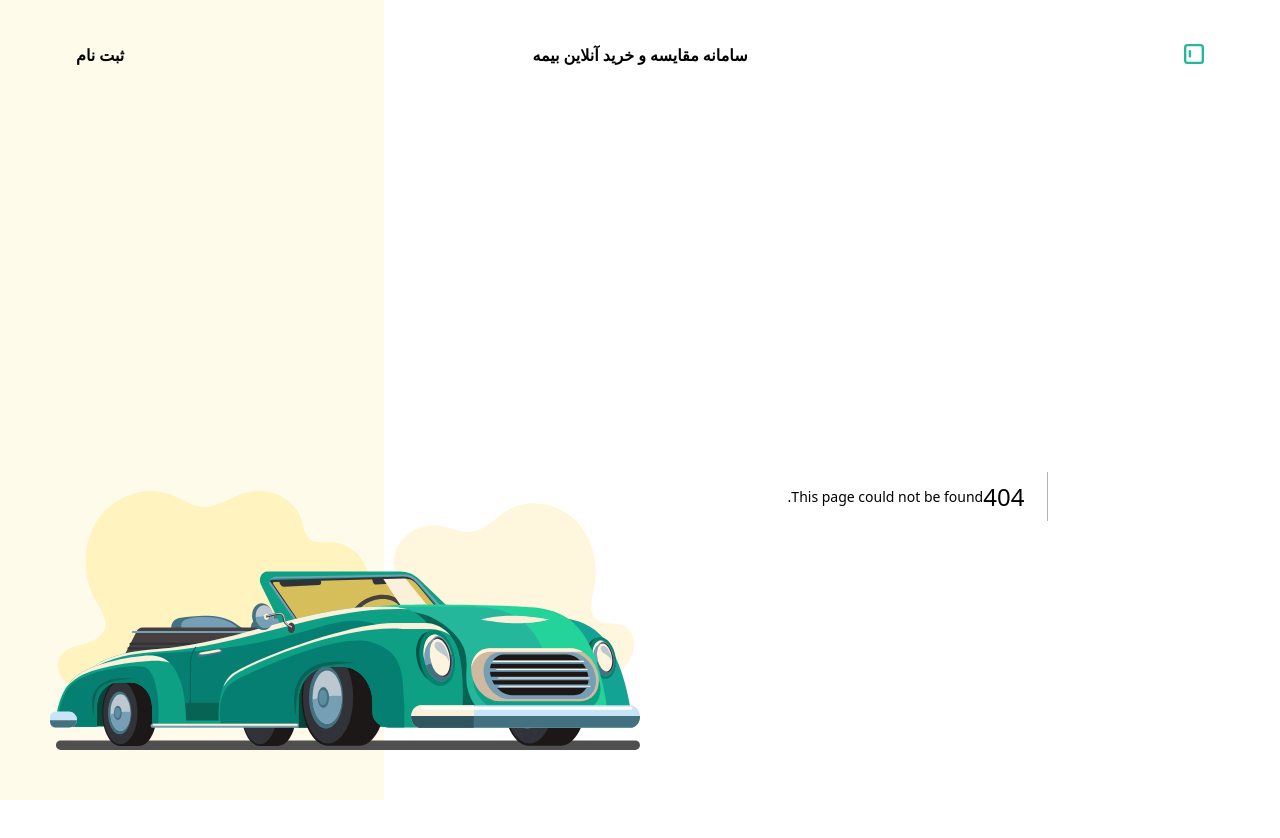
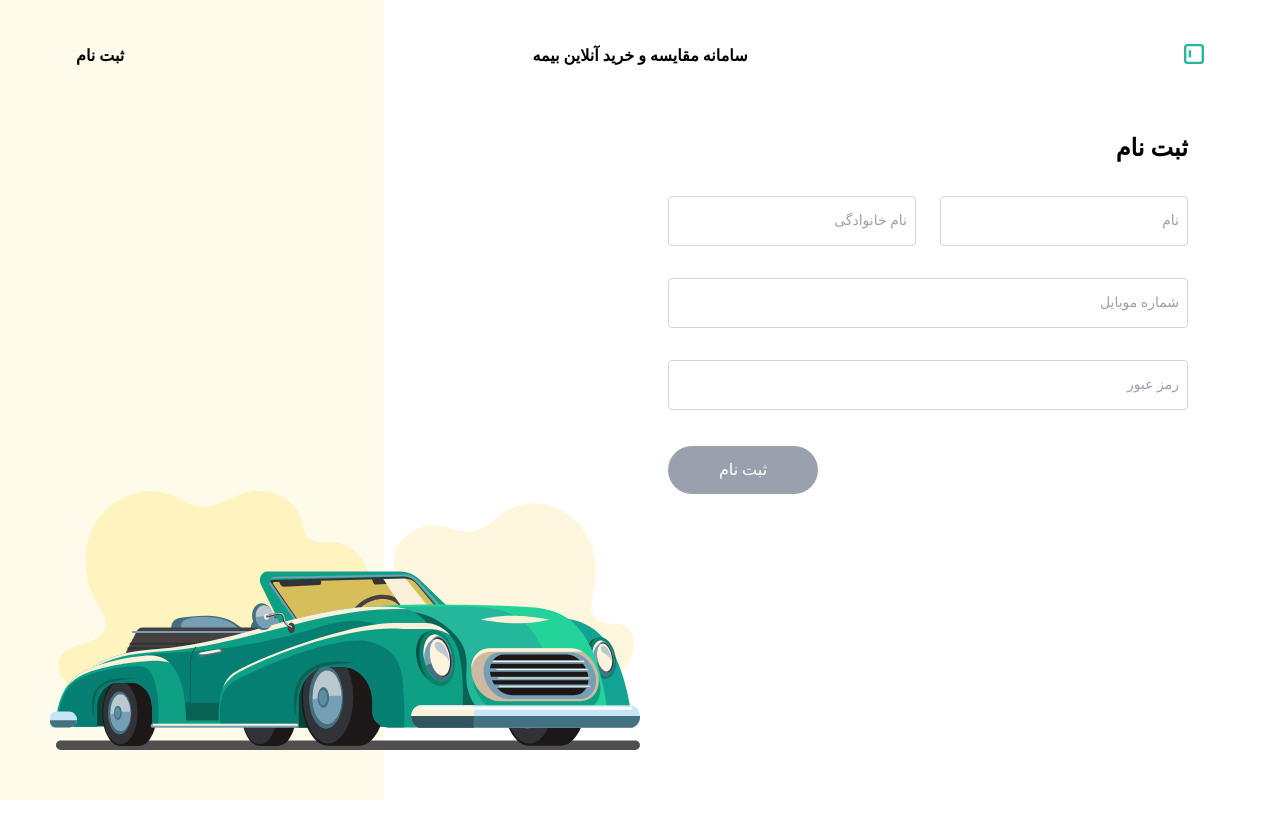
Before and after one commit to sajedehhosseini/azki-test, a Next.js app: page /register in a window 1280 px wide. Before the commit this address had no page. Shown: the top 838 px of the page. After the commit the page ends 800 px from the top, so only its background shows below. Built offline with nearby package versions, Linux system fonts and the light colour scheme; a web font is replaced by a local one.

Commit message:
apply validation to register form

```diff
--- a/package.json
+++ b/package.json
@@ -9,6 +9,7 @@
     "lint": "next lint"
   },
   "dependencies": {
+    "@hookform/resolvers": "^5.1.1",
     "@reduxjs/toolkit": "^2.8.2",
     "next": "15.3.5",
     "react": "^19.0.0",
@@ -16,7 +17,8 @@
     "react-hook-form": "^7.60.0",
     "react-redux": "^9.2.0",
     "redux-persist": "^6.0.0",
-    "sass": "^1.89.2"
+    "sass": "^1.89.2",
+    "zod": "^4.0.5"
   },
   "devDependencies": {
     "@eslint/eslintrc": "^3",
--- a/src/app/(auth)/login/page.tsx
+++ b/src/app/(auth)/register/page.tsx
@@ -1,5 +1,5 @@
 "use client";
-import LoginForm, {TLoginFormInputs} from "@/components/molecule/LoginForm";
+import RegisterForm, {TRegisterFormInputs} from "@/components/molecule/RegisterForm";
 import {useState} from "react";
 import {useAppDispatch} from "@/store/hooks";
 import {setUserInfo} from "@/store/slices/authSlice";
@@ -7,12 +7,12 @@ import {setUserInfo} from "@/store/slices/authSlice";
 export default function LoginPage() {
     const [isPending, setIsPending] = useState<boolean>(false);
     const dispatch = useAppDispatch()
-    const handleLogin = ({password, ...data}: TLoginFormInputs) => {
-        console.log("handleLogin", data);
+    const handleRegister = ({password, ...data}: TRegisterFormInputs) => {
+        console.log("handleRegister", data);
         setIsPending(true);
         dispatch(setUserInfo(data))
         setIsPending(false);
     };
 
-    return <LoginForm onSubmit={handleLogin} isPending={isPending}/>;
+    return <RegisterForm onSubmit={handleRegister} isPending={isPending}/>;
 }
--- a/src/components/atoms/Input.tsx
+++ b/src/components/atoms/Input.tsx
@@ -3,8 +3,7 @@ import React, {InputHTMLAttributes} from "react";
 type TInputProps = InputHTMLAttributes<HTMLInputElement> & { error: string | undefined }
 const Input = React.forwardRef<HTMLInputElement, TInputProps>(({error, ...props}, ref) => { //TODO: add ts
     return (
-        <div>
-            <div className="mt-2">
+        <div className="mt-2 relative">
             <div
                 className={`bg-white rounded-sm border focus-within:border-indigo-700 ${error ? "border-red-600" : "border-gray-300"}`}
             >
@@ -15,9 +14,8 @@ const Input = React.forwardRef<HTMLInputElement, TInputProps>(({error, ...props}
                     className={'h-[40px] md:h-[48px] w-full placeholder:text-gray-400 focus:outline-none px-2 sm:text-sm'}
                 />
             </div>
-            </div>
             {error && (
-                <p className="mt-1 text-sm text-red-600">{error}</p>
+                <p className="absolute mt-1 text-xs text-red-600">{error}</p>
             )}
         </div>
     )
--- a/src/components/molecule/LoginForm.tsx
+++ /dev/null
@@ -1,87 +0,0 @@
-import React from "react";
-import { FormProvider, useForm } from "react-hook-form";
-import Button from "@/components/atoms/Button";
-import RHFControlledInput from "@/components/controlled/RHFControlledInput";
-import Row from "@/components/atoms/Row";
-import Col from "@/components/atoms/Col";
-
-export type TLoginFormInputs = {
-  firstName: string;
-  lastName: string;
-  phoneNumber: string;
-  password: string;
-};
-
-type TLoginFormProps = {
-  onSubmit: (data: TLoginFormInputs) => void;
-  isPending?: boolean;
-};
-
-export default function LoginForm({ onSubmit, isPending }: TLoginFormProps) {
-  const methods = useForm<TLoginFormInputs>();
-
-  return (
-    <FormProvider {...methods}>
-      <form
-        onSubmit={methods.handleSubmit(onSubmit)}
-        className="flex justify-center md:justify-end mt-6"
-      >
-        <Row className={"max-w-[570px]"}>
-          <Col>
-            <h1 className="text-center text-lg md:text-start md:text-2xl font-bold">
-              ثبت نام
-            </h1>
-          </Col>
-          <Col md={6}>
-            <RHFControlledInput
-              name="firstName"
-              placeholder="نام"
-              rules={{
-                required: "نام الزامی است",
-              }}
-            />
-          </Col>
-          <Col md={6}>
-            <RHFControlledInput
-              name="lastName"
-              placeholder="نام خانوادگی"
-              rules={{
-                required: "نام خانوادگی الزامی است",
-              }}
-            />
-          </Col>
-          <Col>
-            <RHFControlledInput
-              name="phoneNumer"
-              placeholder="شماره موبایل"
-              rules={{
-                required: "شماره موبایل الزامی است",
-              }}
-            />
-          </Col>
-          <Col>
-            <RHFControlledInput
-              name="password"
-              type="password"
-              autoComplete="new-password"
-              placeholder="رمز عبور"
-              rules={{
-                required: "رمز عبور الزامی است",
-              }}
-            />
-          </Col>
-
-          <Col className={"flex justify-center md:justify-end mt-3"}>
-            <Button
-              type="submit"
-              disabled={isPending}
-              className="min-w-[150px]"
-            >
-              {isPending ? "در حال ارسال..." : "ثبت نام"}
-            </Button>
-          </Col>
-        </Row>
-      </form>
-    </FormProvider>
-  );
-}
--- /dev/null
+++ b/src/components/molecule/RegisterForm.tsx
@@ -0,0 +1,81 @@
+import React from "react";
+import {FormProvider, useForm} from "react-hook-form";
+import {zodResolver} from "@hookform/resolvers/zod";
+import Button from "@/components/atoms/Button";
+import RHFControlledInput from "@/components/controlled/RHFControlledInput";
+import Row from "@/components/atoms/Row";
+import Col from "@/components/atoms/Col";
+import {registerFormSchema} from "@/lib/schemas";
+
+export type TRegisterFormInputs = {
+    firstName: string;
+    lastName: string;
+    phoneNumber: string;
+    password: string;
+};
+
+type TRegisterFormProps = {
+    onSubmit: (data: TRegisterFormInputs) => void;
+    isPending?: boolean;
+};
+
+export default function RegisterForm({onSubmit, isPending}: TRegisterFormProps) {
+    const methods = useForm<TRegisterFormInputs>({
+        resolver: zodResolver(registerFormSchema),
+        mode: "onChange",
+        reValidateMode: "onChange",
+    });
+
+    return (
+        <FormProvider {...methods}>
+            <form
+                onSubmit={methods.handleSubmit(onSubmit)}
+                className="flex justify-center md:justify-end mt-6"
+            >
+                <Row className={"max-w-[570px]"}>
+                    <Col>
+                        <h1 className="text-center text-lg md:text-start md:text-2xl font-bold">
+                            ثبت نام
+                        </h1>
+                    </Col>
+                    <Col md={6}>
+                        <RHFControlledInput
+                            name="firstName"
+                            placeholder="نام"
+                        />
+                    </Col>
+                    <Col md={6}>
+                        <RHFControlledInput
+                            name="lastName"
+                            placeholder="نام خانوادگی"
+                        />
+                    </Col>
+                    <Col>
+                        <RHFControlledInput
+                            name="phoneNumber"
+                            placeholder="شماره موبایل"
+                        />
+                    </Col>
+                    <Col>
+                        <RHFControlledInput
+                            name="password"
+                            type="password"
+                            autoComplete="new-password"
+                            placeholder="رمز عبور"
+                        />
+                    </Col>
+
+                    <Col className={"flex justify-center md:justify-end mt-3"}>
+                        <Button
+                            type="submit"
+                            disabled={isPending || !methods.formState.isValid}
+                            className="min-w-[150px]"
+                        >
+                            {isPending ? "در حال ارسال..." : "ثبت نام"}
+                        </Button>
+                    </Col>
+                </Row>
+            </form>
+        </FormProvider>
+    );
+}
--- /dev/null
+++ b/src/lib/schemas/index.ts
@@ -0,0 +1 @@
+export {registerFormSchema} from './register.schema'
--- /dev/null
+++ b/src/lib/schemas/register.schema.ts
@@ -0,0 +1,23 @@
+import { z } from "zod";
+
+export const registerFormSchema = z.object({
+    firstName: z
+        .string()
+        .nonempty("نام الزامی است")
+        .regex(/^[\u0600-\u06FF\s]+$/, "فقط حروف فارسی مجاز است"),
+    lastName: z
+        .string()
+        .nonempty("نام خانوادگی الزامی است")
+        .regex(/^[\u0600-\u06FF\s]+$/, "فقط حروف فارسی مجاز است"),
+    phoneNumber: z
+        .string()
+        .nonempty("شماره موبایل الزامی است")
+        .regex(/^09\d{9}$/, "فرمت شماره موبایل معتبر نیست"),
+    password: z
+        .string()
+        .nonempty("رمز عبور الزامی است")
+        .regex(
+            /^(?=.*[a-z])(?=.*[A-Z])(?=.*\d)[a-zA-Z\d]{4,10}$/,
+            "باید شامل حرف کوچک، حرف بزرگ، عدد و بین ۴ تا ۱۰ کاراکتر باشد"
+        ),
+});
```
Also changed, not shown: 1 other file (tests, documents, lock files or other folders). Lines whose indentation alone changed are shown as unchanged.
